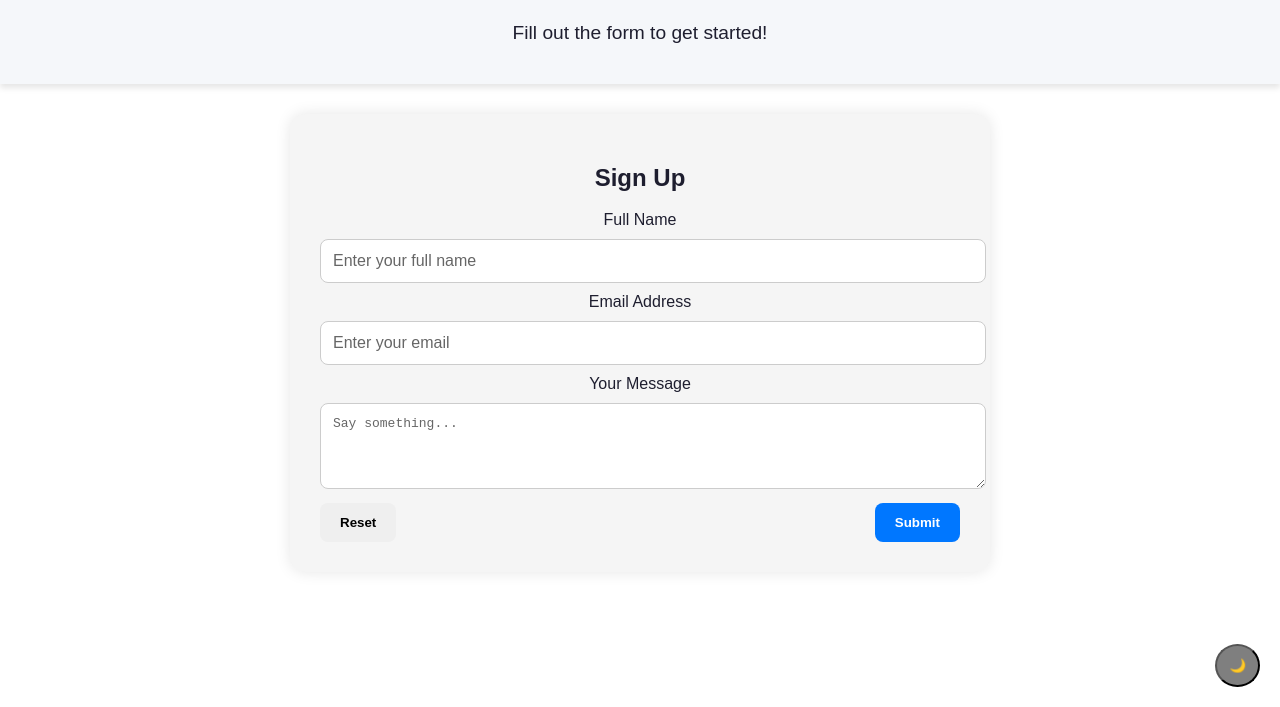
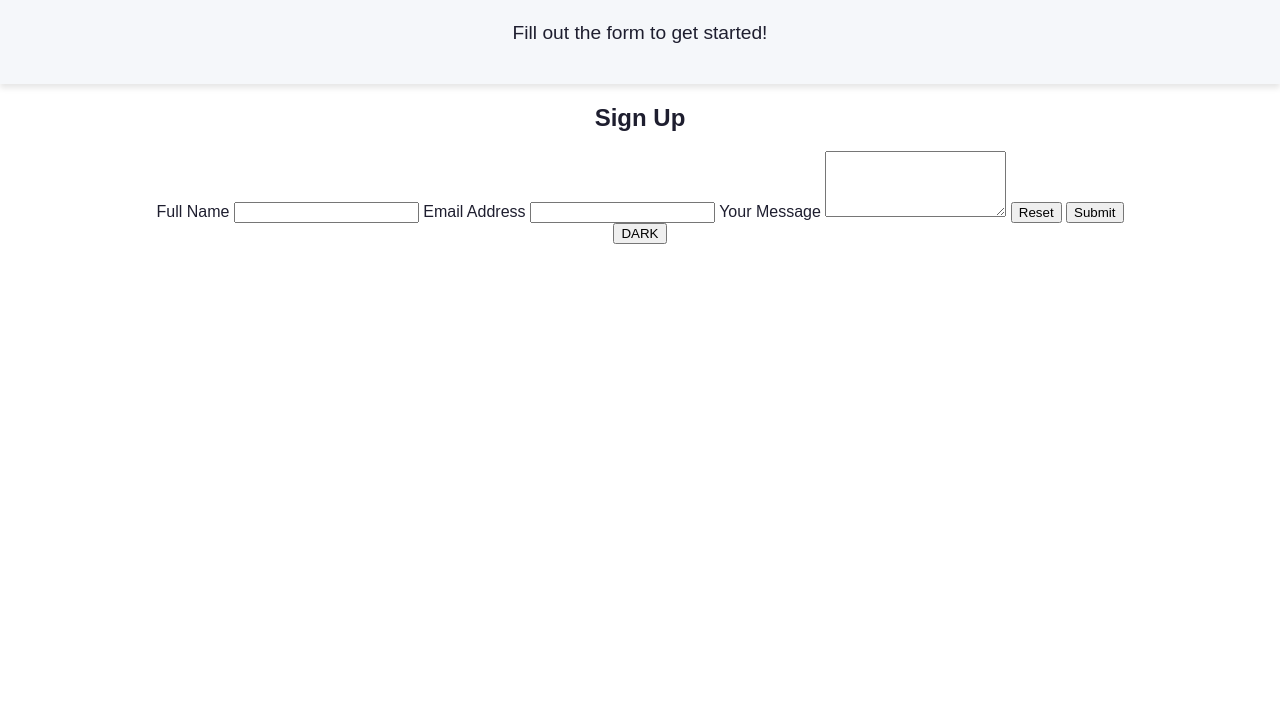
Before and after one commit to bbarbosa25/cs355, a plain HTML site: page Assignment 2/page1.html in a window 1280 px wide. Shown: the part 93-800 px from the top of the page. Drawn offline with Linux system fonts and the light colour scheme.

Commit message:
page1.html

```diff
--- a/Assignment 2/page1.html
+++ b/Assignment 2/page1.html
@@ -13,28 +13,26 @@
         <p>Fill out the form to get started!</p>
     </header>
 
-    <main class="glass-container">
-        <section class="form-container">
+    <main>
+        <section>
             <h2>Sign Up</h2>
-            <form id="dataForm" action="page2.html" method="GET">
+            <form action="page2.html" method="GET">
                 <label for="name">Full Name</label>
-                <input type="text" id="name" name="name" placeholder="Enter your full name" required>
+                <input type="text" id="name" name="name" required>
 
                 <label for="email">Email Address</label>
-                <input type="email" id="email" name="email" placeholder="Enter your email" required>
+                <input type="email" id="email" name="email" required>
 
                 <label for="message">Your Message</label>
-                <textarea id="message" name="message" placeholder="Say something..." rows="4" required></textarea>
+                <textarea id="message" name="message" rows="4" required></textarea>
 
-                <div class="btn-group">
-                    <button type="reset" class="btn">Reset</button>
-                    <button type="submit" class="btn primary-btn">Submit</button>
-                </div>
+                <button type="reset">Reset</button>
+                <button type="submit">Submit</button>
             </form>
         </section>
     </main>
 
-    <button id="toggle" class="dark-mode-toggle">🌙</button>
+    <button id="toggle">DARK</button>
 
     <script src="script.js"></script>
 
```
